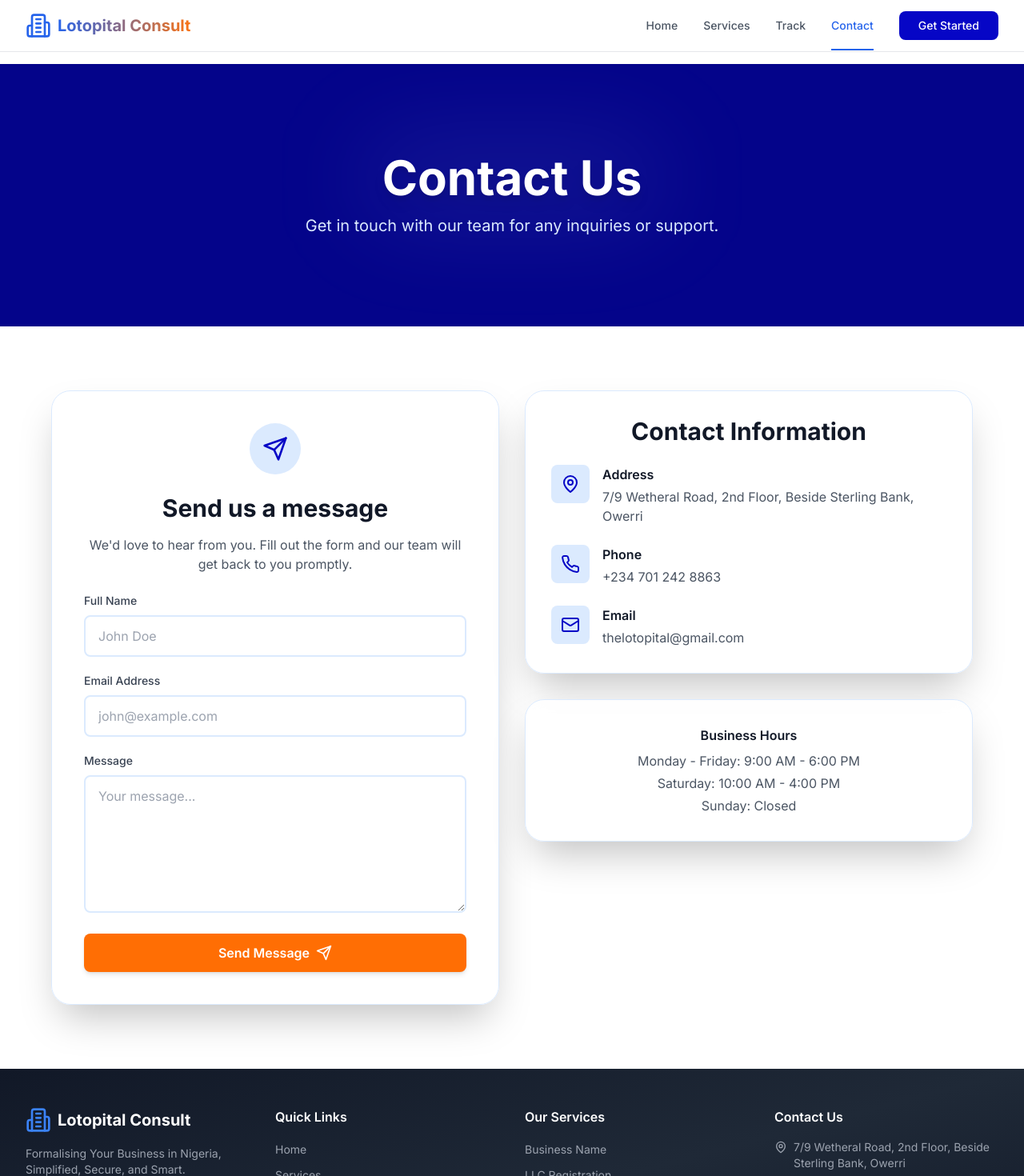
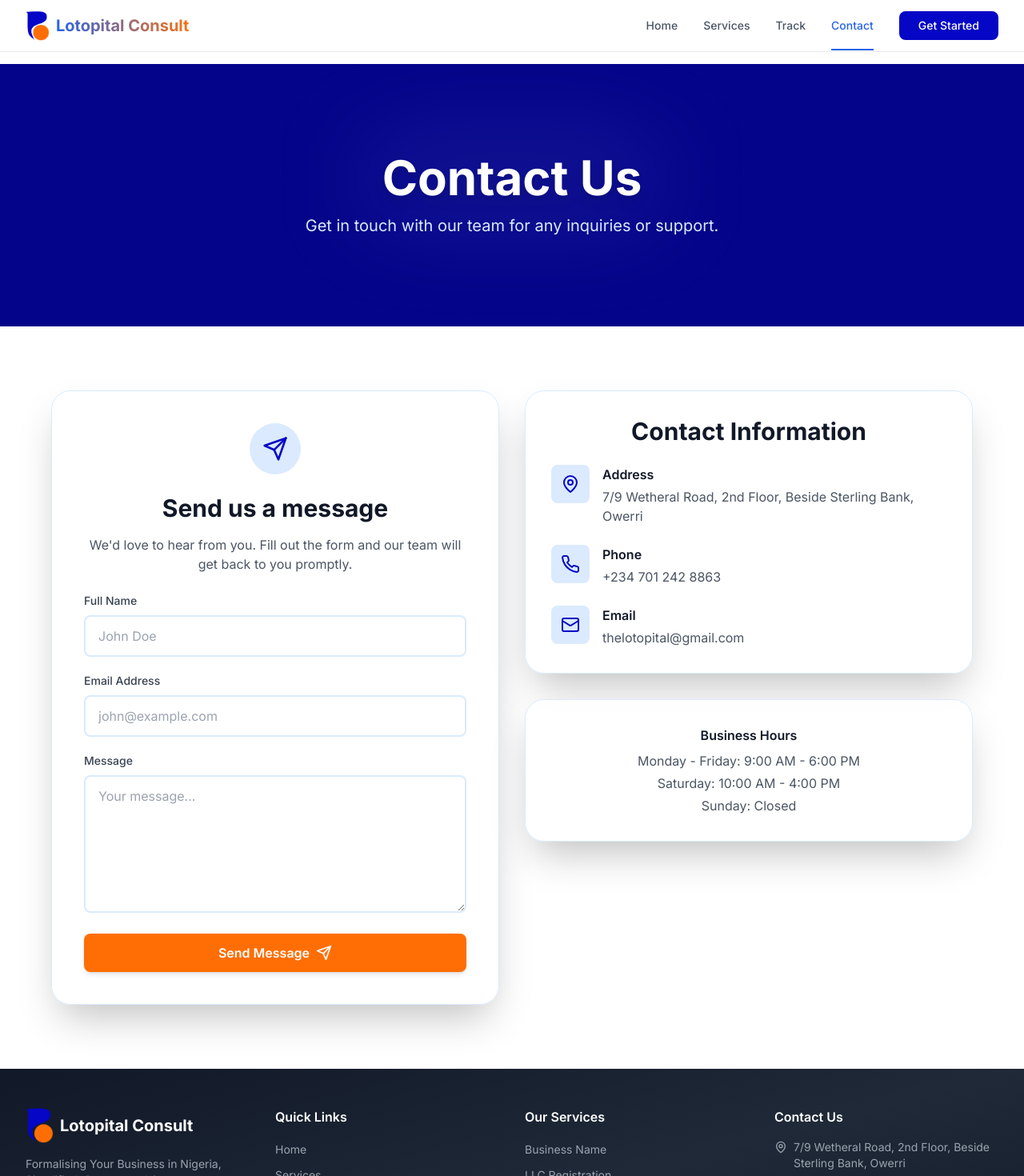
Before and after one commit to Buzz-brain/lotopital-consult, a React (Vite) app: page /contact in a window 1280 px wide. Shown: the top 1470 px of the page at 80% size. Built offline with nearby package versions, Linux system fonts and the light colour scheme.

Commit message:
Updated brand logo

```diff
--- a/index.html
+++ b/index.html
@@ -2,9 +2,9 @@
 <html lang="en">
   <head>
     <meta charset="UTF-8" />
-    <link rel="icon" type="image/svg+xml" href="/vite.svg" />
+    <link rel="icon" type="image/svg+xml" href="/logo.png" />
     <meta name="viewport" content="width=device-width, initial-scale=1.0" />
-    <title>New chat</title>
+    <title>LOTOPITAL CONSULT</title>
   </head>
   <body>
     <div id="root"></div>
--- a/src/components/Footer.tsx
+++ b/src/components/Footer.tsx
@@ -37,7 +37,7 @@ export const Footer = () => {
             <Link to="/" className="flex items-center gap-2 mb-4 group">
               <div className="relative">
                 <div className="absolute inset-0 rounded-lg blur-sm opacity-70" />
-                <Building2 className="w-8 h-8 text-blue-500 relative" />
+                <img src="/logo.png" width="35px" alt="lotopital_logo" />
               </div>
               <span className="text-xl font-bold text-white">
                 Lotopital Consult
--- a/src/components/Navbar.tsx
+++ b/src/components/Navbar.tsx
@@ -22,7 +22,11 @@ export const Navbar = () => {
           <Link to="/" className="flex items-center gap-2 group">
             <div className="relative">
               <div className="absolute inset-0 rounded-lg blur-sm opacity-70 group-hover:opacity-100 transition-opacity" />
-              <Building2 className="w-8 h-8 text-blue-600 relative" />
+              <img
+                src="/logo.png"
+                width="30px"
+                alt="lotopital_logo"
+              />
             </div>
             <span className="text-xl font-bold bg-gradient-to-r from-blue-600 to-orange-500 bg-clip-text text-transparent">
               Lotopital Consult
@@ -35,10 +39,10 @@ export const Navbar = () => {
                 key={link.path}
                 to={link.path}
                 className={cn(
-                  'relative text-sm font-medium transition-colors',
+                  "relative text-sm font-medium transition-colors",
                   location.pathname === link.path
-                    ? 'text-blue-600'
-                    : 'text-gray-600 hover:text-blue-600'
+                    ? "text-blue-600"
+                    : "text-gray-600 hover:text-blue-600"
                 )}
               >
                 {link.name}
@@ -77,7 +81,7 @@ export const Navbar = () => {
       {isOpen && (
         <motion.div
           initial={{ opacity: 0, height: 0 }}
-          animate={{ opacity: 1, height: 'auto' }}
+          animate={{ opacity: 1, height: "auto" }}
           exit={{ opacity: 0, height: 0 }}
           className="md:hidden border-t border-gray-200 bg-white"
         >
@@ -88,10 +92,10 @@ export const Navbar = () => {
                 to={link.path}
                 onClick={() => setIsOpen(false)}
                 className={cn(
-                  'block px-4 py-2 rounded-lg text-sm font-medium transition-colors',
+                  "block px-4 py-2 rounded-lg text-sm font-medium transition-colors",
                   location.pathname === link.path
-                    ? 'bg-blue-50 text-blue-600'
-                    : 'text-gray-600 hover:bg-gray-50'
+                    ? "bg-blue-50 text-blue-600"
+                    : "text-gray-600 hover:bg-gray-50"
                 )}
               >
                 {link.name}
```
Also changed, not shown: public/logo.png (added).
